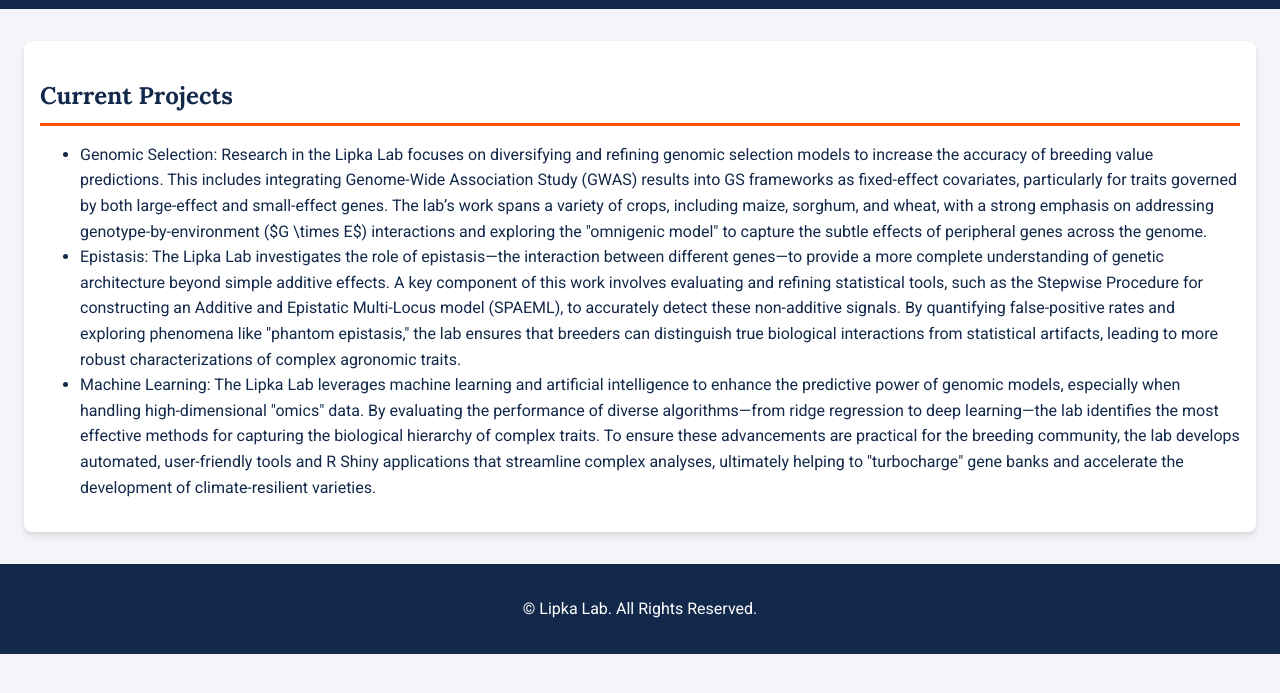
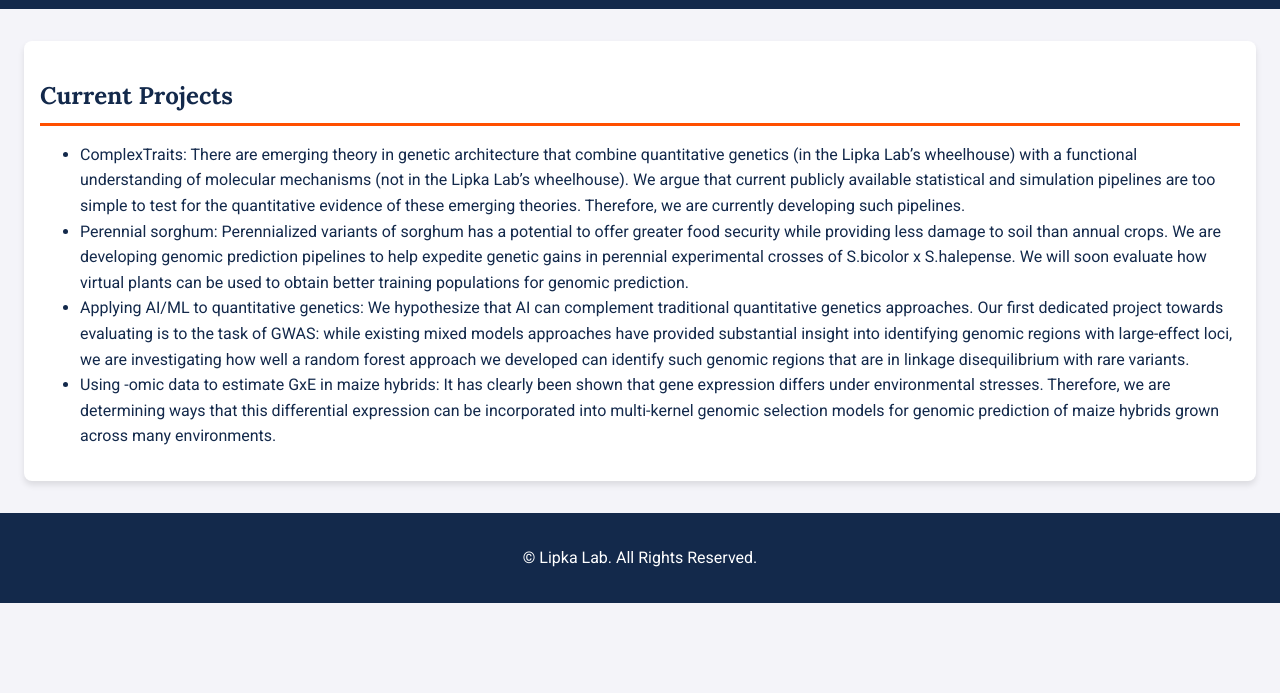
Before and after one commit to LIpkaLab/LipkaLab, a plain HTML site: page research.html in a window 1280 px wide. Shown: the part 105-798 px from the top of the page. Drawn offline with Linux system fonts and the light colour scheme.

Commit message:
Update current projects section in research.html

```diff
--- a/research.html
+++ b/research.html
@@ -22,9 +22,13 @@
         <section>
             <h2>Current Projects</h2>
             <ul>
-                <li>Genomic Selection: Research in the Lipka Lab focuses on diversifying and refining genomic selection models to increase the accuracy of breeding value predictions. This includes integrating Genome-Wide Association Study (GWAS) results into GS frameworks as fixed-effect covariates, particularly for traits governed by both large-effect and small-effect genes. The lab’s work spans a variety of crops, including maize, sorghum, and wheat, with a strong emphasis on addressing genotype-by-environment ($G \times E$) interactions and exploring the "omnigenic model" to capture the subtle effects of peripheral genes across the genome.</li>
-                <li>Epistasis: The Lipka Lab investigates the role of epistasis—the interaction between different genes—to provide a more complete understanding of genetic architecture beyond simple additive effects. A key component of this work involves evaluating and refining statistical tools, such as the Stepwise Procedure for constructing an Additive and Epistatic Multi-Locus model (SPAEML), to accurately detect these non-additive signals. By quantifying false-positive rates and exploring phenomena like "phantom epistasis," the lab ensures that breeders can distinguish true biological interactions from statistical artifacts, leading to more robust characterizations of complex agronomic traits.</li>
-                <li>Machine Learning: The Lipka Lab leverages machine learning and artificial intelligence to enhance the predictive power of genomic models, especially when handling high-dimensional "omics" data. By evaluating the performance of diverse algorithms—from ridge regression to deep learning—the lab identifies the most effective methods for capturing the biological hierarchy of complex traits. To ensure these advancements are practical for the breeding community, the lab develops automated, user-friendly tools and R Shiny applications that streamline complex analyses, ultimately helping to "turbocharge" gene banks and accelerate the development of climate-resilient varieties.</li>
+                <!--<li>Genomic Selection: Research in the Lipka Lab focuses on diversifying and refining genomic selection models to increase the accuracy of breeding value predictions. This includes integrating Genome-Wide Association Study (GWAS) results into GS frameworks as fixed-effect covariates, particularly for traits governed by both large-effect and small-effect genes. The lab’s work spans a variety of crops, including maize, sorghum, and wheat, with a strong emphasis on addressing genotype-by-environment ($G \times E$) interactions and exploring the "omnigenic model" to capture the subtle effects of peripheral genes across the genome.</li>-->
+                <li>ComplexTraits: There are emerging theory in genetic architecture that combine quantitative genetics (in the Lipka Lab’s wheelhouse) with a functional understanding of molecular mechanisms (not in the Lipka Lab’s wheelhouse). We argue that current publicly available statistical and simulation pipelines are too simple to test for the quantitative evidence of these emerging theories. Therefore, we are currently developing such pipelines.</li>
+                <!-- <li>Epistasis: The Lipka Lab investigates the role of epistasis—the interaction between different genes—to provide a more complete understanding of genetic architecture beyond simple additive effects. A key component of this work involves evaluating and refining statistical tools, such as the Stepwise Procedure for constructing an Additive and Epistatic Multi-Locus model (SPAEML), to accurately detect these non-additive signals. By quantifying false-positive rates and exploring phenomena like "phantom epistasis," the lab ensures that breeders can distinguish true biological interactions from statistical artifacts, leading to more robust characterizations of complex agronomic traits.</li>-->
+               <li>Perennial sorghum: Perennialized variants of sorghum has a potential to offer greater food security while providing less damage to soil than annual crops. We are developing genomic prediction pipelines to help expedite genetic gains in perennial experimental crosses of S.bicolor x S.halepense. We will soon evaluate how virtual plants can be used to obtain better training populations for genomic prediction.</li>
+                <!--<li>Machine Learning: The Lipka Lab leverages machine learning and artificial intelligence to enhance the predictive power of genomic models, especially when handling high-dimensional "omics" data. By evaluating the performance of diverse algorithms—from ridge regression to deep learning—the lab identifies the most effective methods for capturing the biological hierarchy of complex traits. To ensure these advancements are practical for the breeding community, the lab develops automated, user-friendly tools and R Shiny applications that streamline complex analyses, ultimately helping to "turbocharge" gene banks and accelerate the development of climate-resilient varieties.</li>-->
+                <li> Applying AI/ML to quantitative genetics: We hypothesize that AI can complement traditional quantitative genetics approaches. Our first dedicated project towards evaluating  is to the task of GWAS: while existing mixed models approaches have provided substantial insight into identifying genomic regions with large-effect loci, we are investigating how well a random forest approach we developed can identify such genomic regions that are in linkage disequilibrium with rare variants.  </li>
+                <li> Using -omic data to estimate GxE in maize hybrids: It has clearly been shown that gene expression differs under environmental stresses. Therefore, we are determining ways that this differential expression can be incorporated into multi-kernel genomic selection models for genomic prediction of maize hybrids grown across many environments.  </li>
             </ul>
         </section>
     </div>
```
